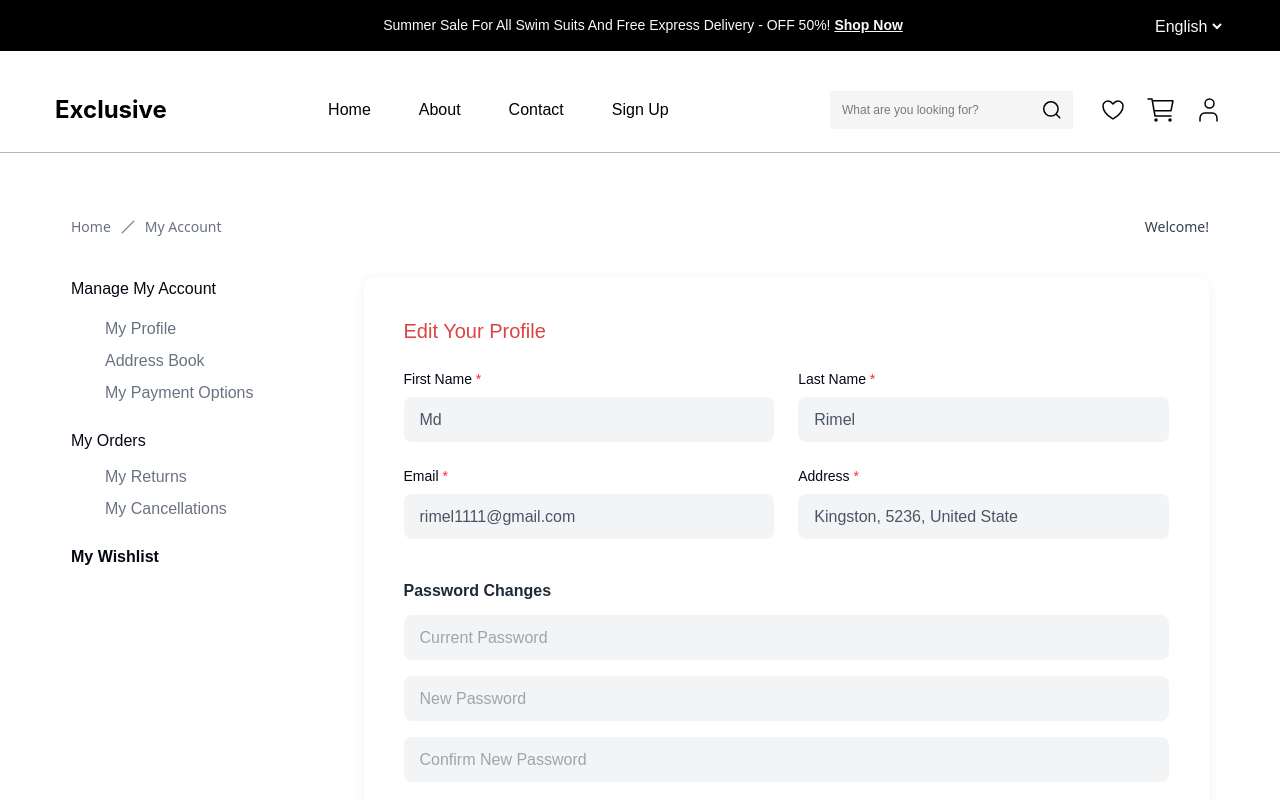
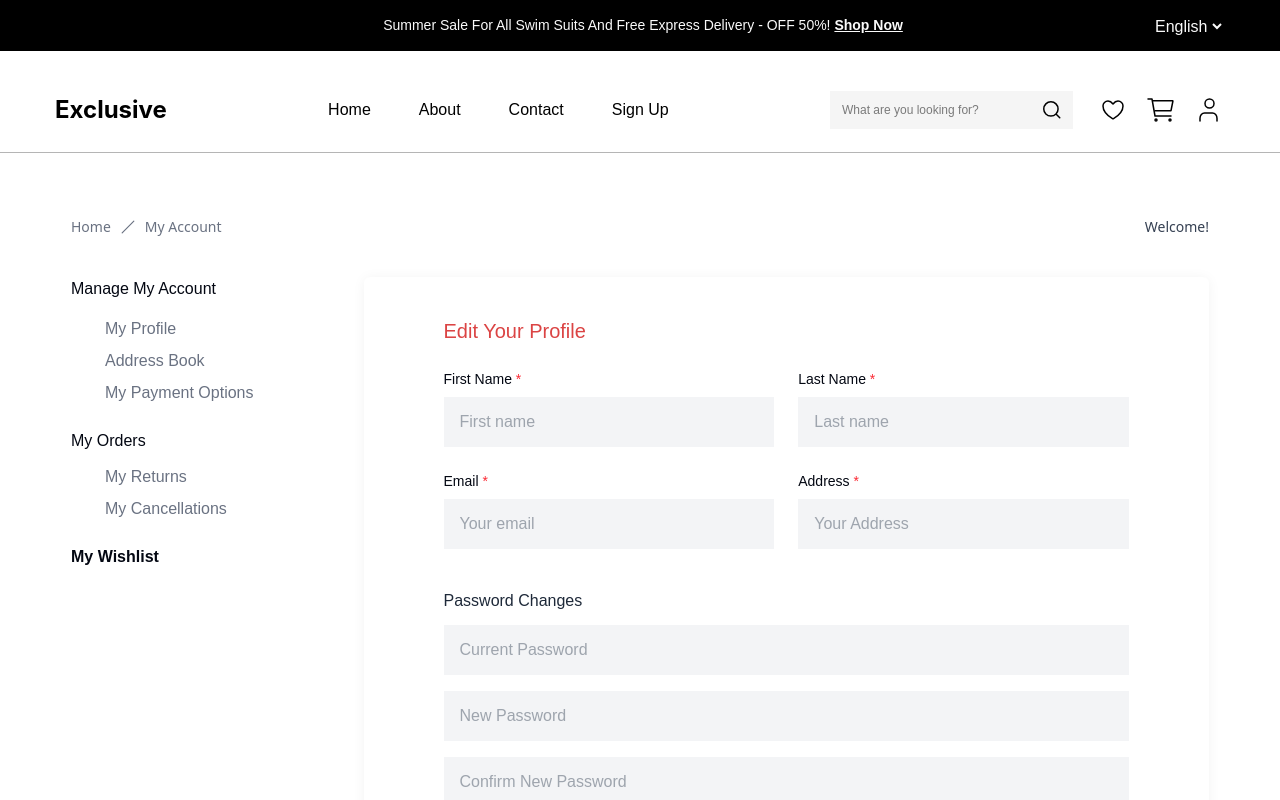
Before and after one commit to Alamin-Coding/ecom-2501, a React (Vite) app: page /account in a window 1280 px wide. Shown: the top 800 px of the page. Built offline with nearby package versions, Linux system fonts and the light colour scheme.

Commit message:
Account Page done

```diff
--- a/src/pages/Account.tsx
+++ b/src/pages/Account.tsx
@@ -71,7 +71,7 @@ const Account: React.FC = () => {
                     </aside>
 
                     {/* Profile Edit Form */}
-                    <div className="col-span-9 font-poppins bg-white shadow-contact rounded-lg p-10">
+                    <div className="col-span-9 font-poppins bg-white shadow-contact rounded-sm py-10 px-20">
                         <h2 className="text-xl font-medium text-button2 mb-6">
                             Edit Your Profile
                         </h2>
@@ -79,55 +79,55 @@ const Account: React.FC = () => {
                         <form className="grid grid-cols-2 gap-6">
                             {/* First Name */}
                             <div>
-                                <label className="block text-sm font-medium mb-2">
+                                <label className="block text-sm  mb-2">
                                     First Name <span className="text-red-500">*</span>
                                 </label>
                                 <input
                                     type="text"
-                                    defaultValue="Md"
-                                    className="w-full bg-gray-100 h-[45px] rounded-md px-4 text-gray-600 outline-none"
+                                    placeholder="First name"
+                                    className="w-full bg-gray-100 h-[50px]  px-4 text-gray-600 outline-none"
                                 />
                             </div>
 
                             {/* Last Name */}
                             <div>
-                                <label className="block text-sm font-medium mb-2">
+                                <label className="block text-sm  mb-2">
                                     Last Name <span className="text-red-500">*</span>
                                 </label>
                                 <input
                                     type="text"
-                                    defaultValue="Rimel"
-                                    className="w-full bg-gray-100 h-[45px] rounded-md px-4 text-gray-600 outline-none"
+                                    placeholder="Last name"
+                                    className="w-full bg-gray-100 h-[50px]  px-4 text-gray-600 outline-none"
                                 />
                             </div>
 
                             {/* Email */}
                             <div>
-                                <label className="block text-sm font-medium mb-2">
+                                <label className="block text-sm  mb-2">
                                     Email <span className="text-red-500">*</span>
                                 </label>
                                 <input
                                     type="email"
-                                    defaultValue="rimel1111@gmail.com"
-                                    className="w-full bg-gray-100 h-[45px] rounded-md px-4 text-gray-600 outline-none"
+                                    placeholder="Your email"
+                                    className="w-full bg-gray-100 h-[50px]  px-4 text-gray-600 outline-none"
                                 />
                             </div>
 
                             {/* Address */}
                             <div>
-                                <label className="block text-sm font-medium mb-2">
+                                <label className="block text-sm  mb-2">
                                     Address <span className="text-red-500">*</span>
                                 </label>
                                 <input
                                     type="text"
-                                    defaultValue="Kingston, 5236, United State"
-                                    className="w-full bg-gray-100 h-[45px] rounded-md px-4 text-gray-600 outline-none"
+                                    className="w-full bg-gray-100 h-[50px]  px-4 text-gray-600 outline-none"
+                                    placeholder="Your Address"
                                 />
                             </div>
 
                             {/* Password Section */}
                             <div className="col-span-2 mt-4">
-                                <h3 className="font-semibold text-gray-800 mb-3">
+                                <h3 className=" text-gray-800 mb-3">
                                     Password Changes
                                 </h3>
 
@@ -135,23 +135,23 @@ const Account: React.FC = () => {
                                     <input
                                         type="password"
                                         placeholder="Current Password"
-                                        className="w-full bg-gray-100 h-[45px] rounded-md px-4 text-gray-600 outline-none"
+                                        className="w-full bg-gray-100 h-[50px]  px-4 text-gray-600 outline-none"
                                     />
                                     <input
                                         type="password"
                                         placeholder="New Password"
-                                        className="w-full bg-gray-100 h-[45px] rounded-md px-4 text-gray-600 outline-none"
+                                        className="w-full bg-gray-100 h-[50px]  px-4 text-gray-600 outline-none"
                                     />
                                     <input
                                         type="password"
                                         placeholder="Confirm New Password"
-                                        className="w-full bg-gray-100 h-[45px] rounded-md px-4 text-gray-600 outline-none"
+                                        className="w-full bg-gray-100 h-[50px] px-4 text-gray-600 outline-none"
                                     />
                                 </div>
                             </div>
 
                             {/* Buttons */}
-                            <div className="col-span-2 flex justify-end gap-4 mt-6">
+                            <div className="col-span-2 flex justify-end gap-8 mt-6">
                                 <button
                                     type="button"
                                     className="text-gray-600 hover:text-black font-medium"
```
